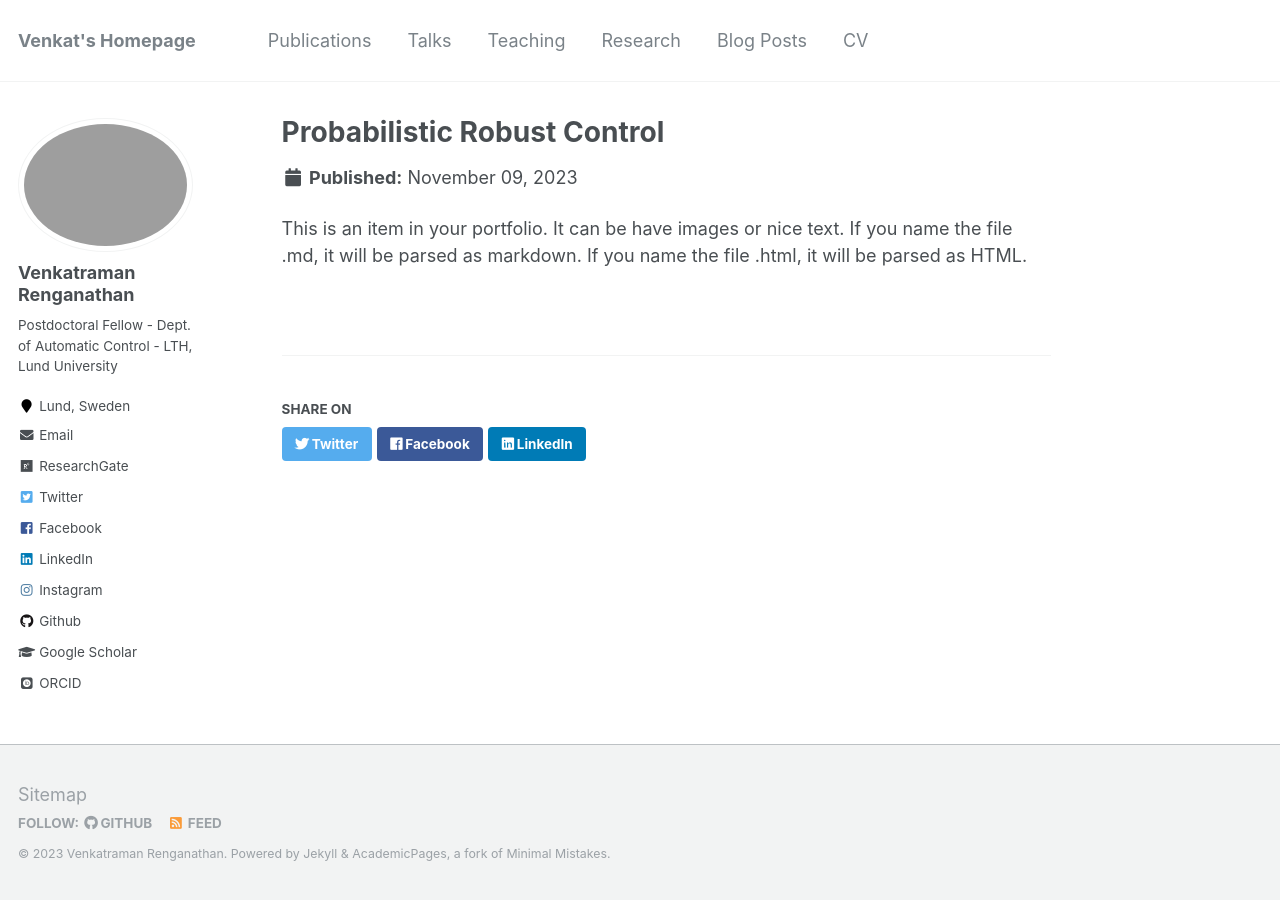
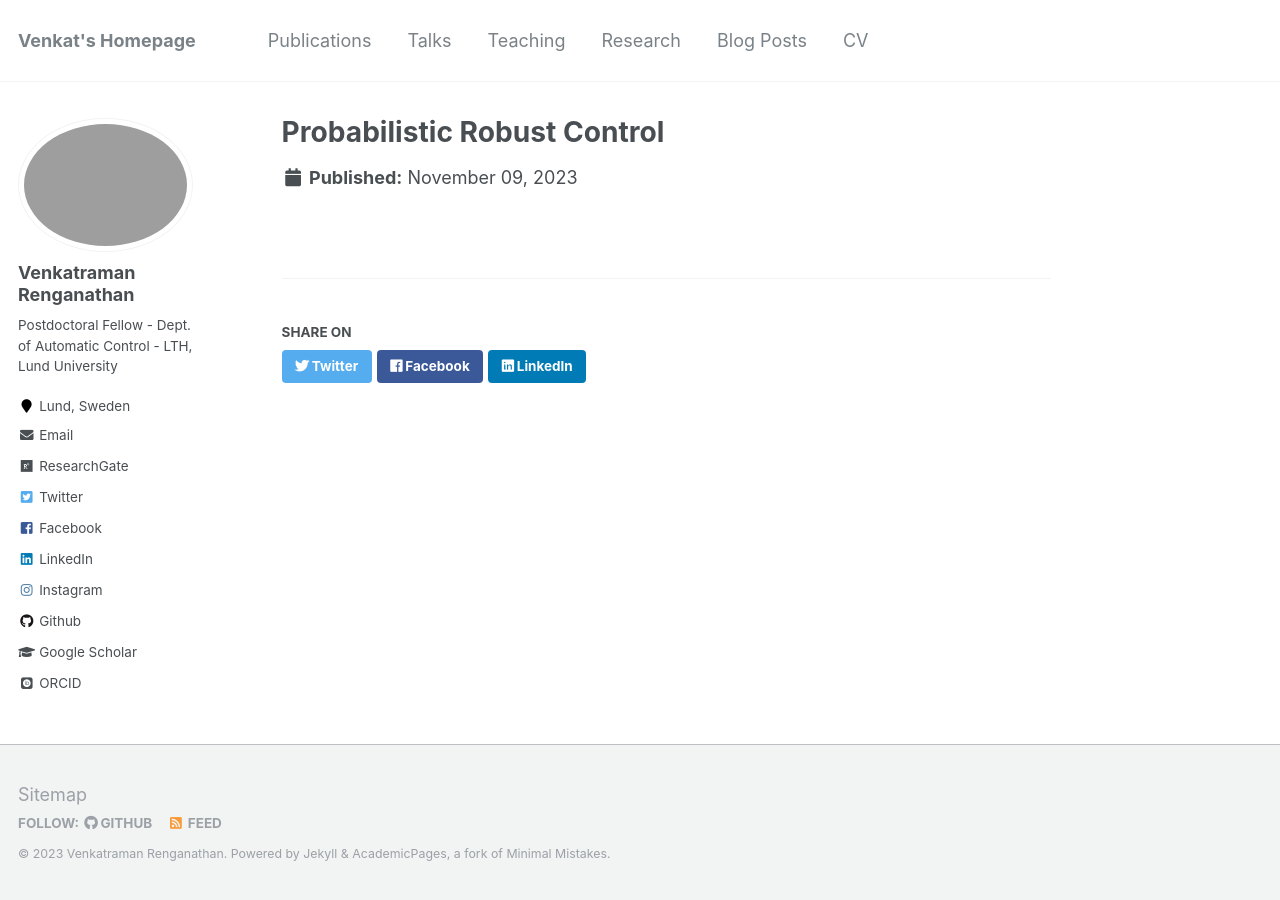
Before and after one commit to venkatramanrenganathan/venkatramanrenganathan.github.io, a Jekyll site: the page built from _research/prc.md, in a window 1280 px wide. Built offline with Jekyll 4.4.1, drawn with Linux system fonts in a browser that asks for light colours; some web fonts are replaced.

Commit message:
Update prc.md

```diff
--- a/_research/prc.md
+++ b/_research/prc.md
@@ -1,8 +1,6 @@
 ---
 title: "Probabilistic Robust Control"
 permalink: /research/prc
-excerpt: "A new framework for probabilistic robust control using high-confidence model-ambiguity sets<br/><img src='/images/UncertainNyquist.jpg'>"
+excerpt: "A new framework for probabilistic robust control using high-confidence model-ambiguity sets<br/><img src='/images/UncertainNyquist.jpg'>. This is an item in your research. It can be have images or nice text. If you name the file .md, it will be parsed as markdown. If you name the file .html, it will be parsed as HTML. "
 collection: research
 ---
-
-This is an item in your portfolio. It can be have images or nice text. If you name the file .md, it will be parsed as markdown. If you name the file .html, it will be parsed as HTML.
```
